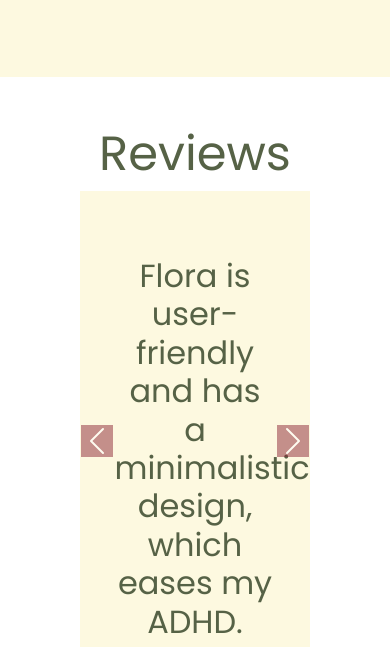
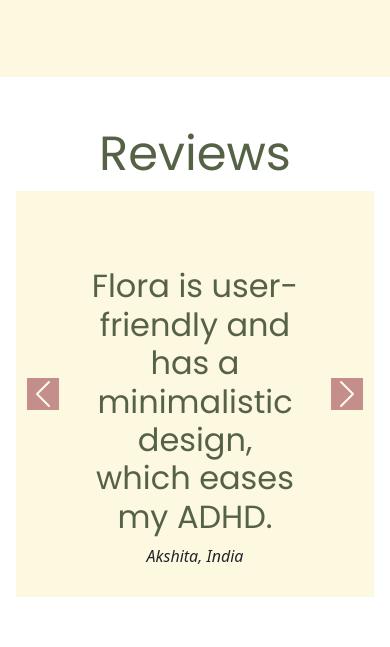
Before and after one commit to Tulasi2304/plant-care-tracker-app, a plain HTML site: page index.html in a window 390 px wide. Shown: the part 2215-2862 px from the top of the page. Drawn offline with nearby package versions, Linux system fonts and the light colour scheme.

Commit message:
Made reviews responsive

```diff
--- a/css/styles.css
+++ b/css/styles.css
@@ -287,21 +287,16 @@
 /* Reviews */
 
 #reviews{
-    padding: 0 5rem 8rem;
+    padding: 0 1rem 8rem;
 }
 
 .carousel-item{
-    padding: 8% 15%;
+    padding: 8% 20%;
     background-color: var(--cornsilk);
     text-align: center;
 }
 
-/* .review-text{
-    color: black;
-} */
-
 .carousel-control-prev-icon, .carousel-control-next-icon{
-    /* margin: 4rem; */
     background-color: var(--claret);
 }
 
@@ -370,4 +365,14 @@
         text-align: center;
     }
 
+    #reviews{
+        padding: 0 1rem 8rem;
+    }
+
+    .carousel-item{
+        padding: 8% 20%;
+        font-size: 1rem;
+        background-color: var(--cornsilk);
+        text-align: center;
+    }
 }
```
